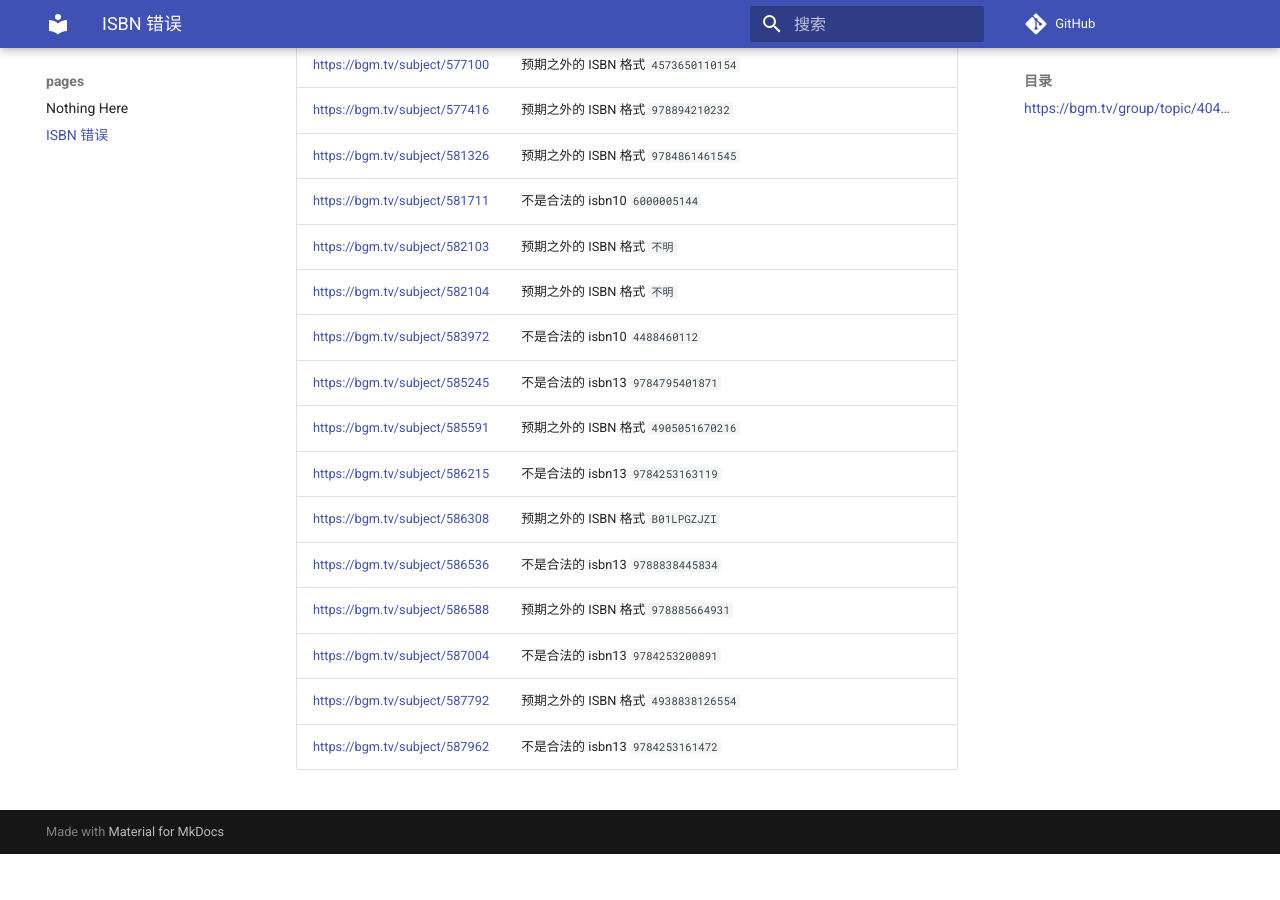
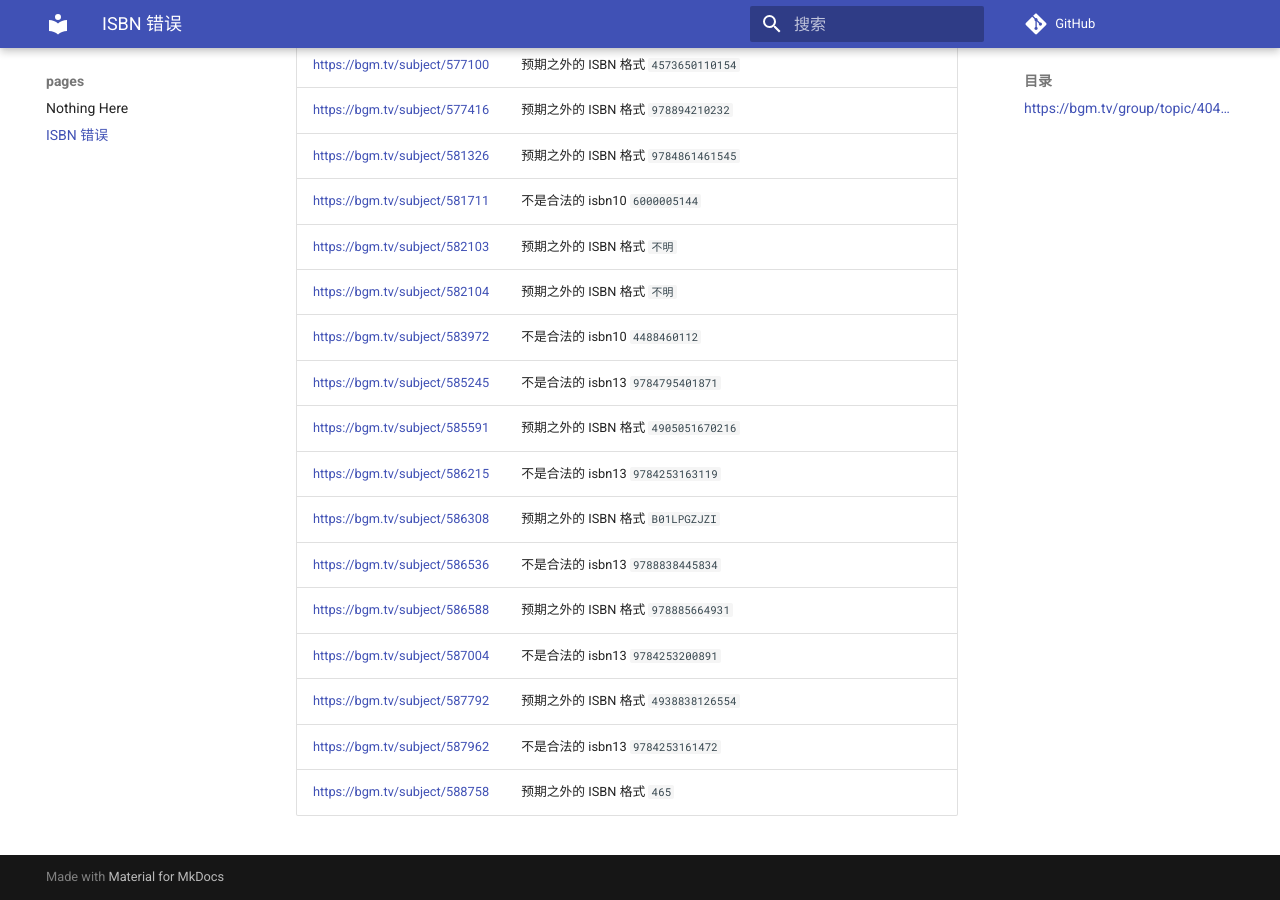
Before and after one commit to trim21/bangumi-pages, an MkDocs documentation site: the page built from docs/isbn.md, in a window 1280 px wide and 900 px high, scrolled down 9006 px. Built offline with MkDocs 1.6.1 and Material for MkDocs 9.7.7, drawn with Linux system fonts in a browser that asks for light colours; comment, search, counter and statistics services are not loaded; before the commit the page ends 9860 px from its top, so only the background shows below that; part of the change alters nothing that is shown.

Commit message:
update isbn.md

```diff
--- a/docs/isbn.md
+++ b/docs/isbn.md
@@ -1,7 +1,7 @@
 # ISBN 错误
 ## <https://bgm.tv/group/topic/404801>
 
-total 208
+total 209
 
 | url | error |
 | --- |  ---  |
@@ -213,3 +213,4 @@ total 208
 | <https://bgm.tv/subject/587004> | 不是合法的 isbn13 <code>9784253200891</code> |
 | <https://bgm.tv/subject/587792> | 预期之外的 ISBN 格式 `4938838126554` |
 | <https://bgm.tv/subject/587962> | 不是合法的 isbn13 <code>9784253161472</code> |
+| <https://bgm.tv/subject/588758> | 预期之外的 ISBN 格式 `465` |
```
